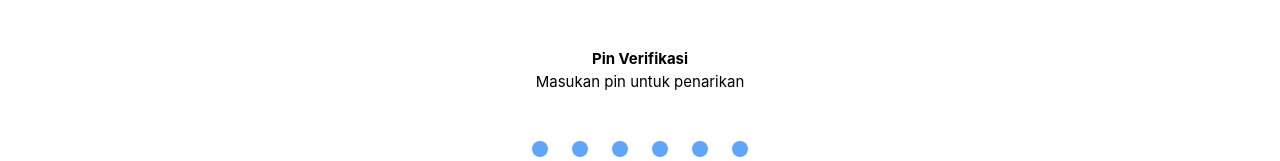
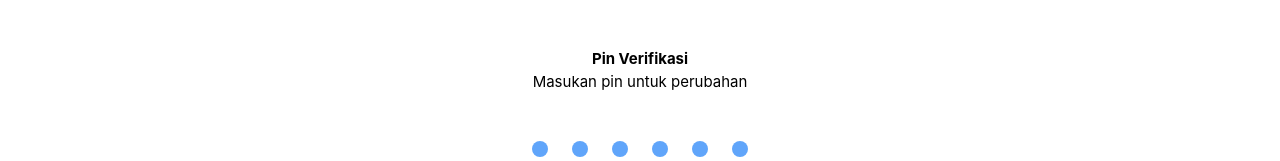
Before and after one commit to fandyajpo/aladrivetest, a Next.js app: page /auth/profile/pin-ganti-rekening in a window 1280 px wide. Shown: the top 161 px of the page. Built offline with nearby package versions, Linux system fonts and the light colour scheme; a small style sheet from the web is missing.

Commit message:
ke enam
ke enam bagian profile reset/ubah pin

```diff
--- a/pages/auth/profile/pin-ganti-rekening.js
+++ b/pages/auth/profile/pin-ganti-rekening.js
@@ -27,7 +27,7 @@ const PinPenarikan = () => {
       <div className="space-y-12 py-12 pb-96">
         <div className="flex flex-col items-center justify-center">
           <p className="text-md font-bold">Pin Verifikasi</p>
-          <p className="text-md">Masukan pin untuk penarikan</p>
+          <p className="text-md">Masukan pin untuk perubahan</p>
         </div>
 
         <div className="flex flex-row items-center justify-center gap-x-6">
@@ -75,7 +75,7 @@ const PinPenarikan = () => {
           />
         </div>
         <div className="flex flex-col items-center space-y-2">
-          <button>
+          <button onClick={() => router.push("reset-pin-otp")}>
             <svg
               width="96"
               height="24"
--- a/pages/auth/profile/pin-penarikan.js
+++ b/pages/auth/profile/pin-penarikan.js
@@ -69,7 +69,7 @@ const PinPenarikan = () => {
           />
         </div>
         <div className="flex flex-col items-center space-y-2">
-          <button>
+          <button onClick={() => router.push("reset-pin-otp")}>
             <svg
               width="96"
               height="24"
```
